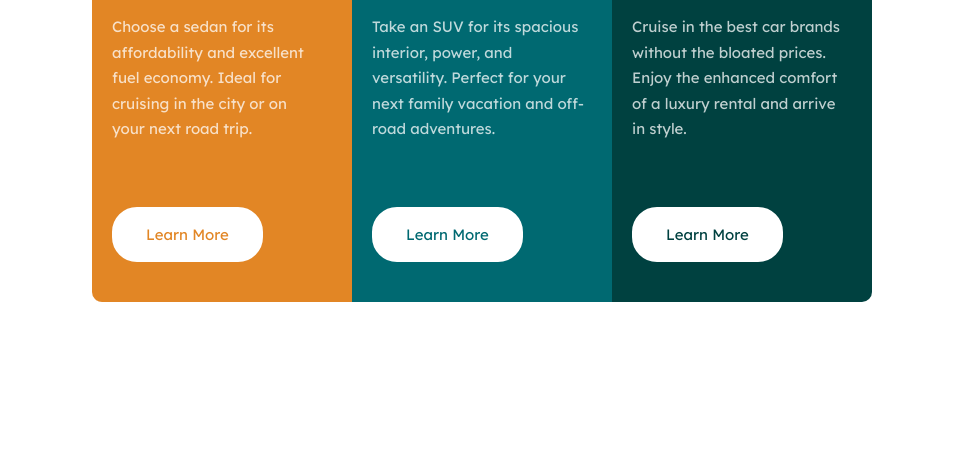
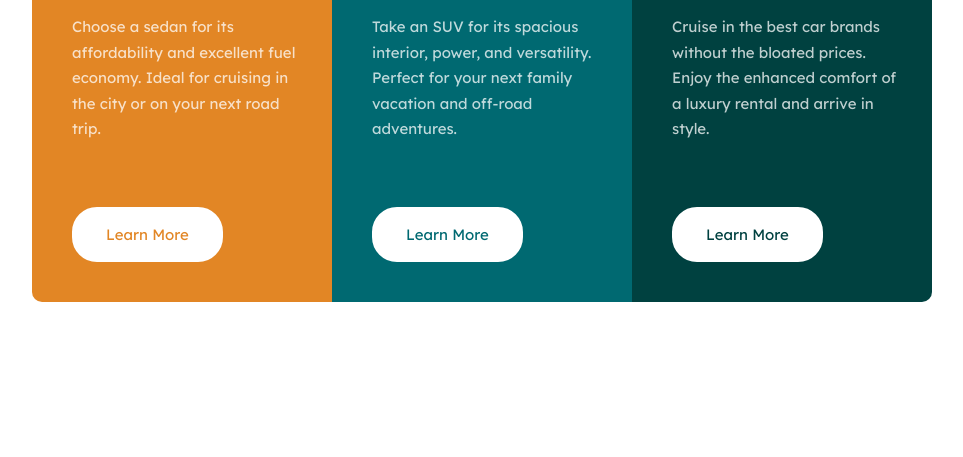
Before and after one commit to TdZink/FrontendMentorChallenge-3-column-preview-card-component, a website built with Parcel: page src/index.html in a window 1280 px wide. Shown: the part 343-800 px from the top of the page, without its empty margins (158-1121 px from the left). Built offline with nearby package versions, Linux system fonts and the light colour scheme.

Commit message:
Updates to mobile landscape media queries.

```diff
--- a/src/style.scss
+++ b/src/style.scss
@@ -155,6 +155,11 @@ For desktop::
         background: $background-luxury;
         color: white;
     }
+
+    .description {
+        max-width: 212px;
+        margin-bottom: 30x;
+    }
 }
 
 @media all and (min-width: 950px) {
@@ -172,11 +177,16 @@ For desktop::
     }
 
     .description {
-        max-width: 212px;
+        max-width: 237px;
         margin-bottom: 50px;
     }
 
     .img-logo {
         margin-bottom: 30px;
     }
+
+    .card-width {
+        min-width: 260px;
+        padding-left: 40px;
+    }
 }
```
Also changed, not shown: 3 other files.
